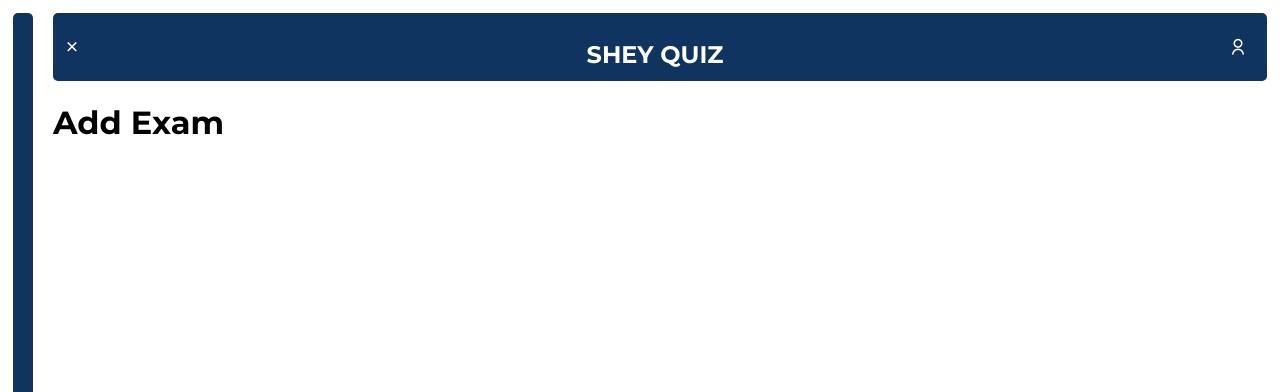
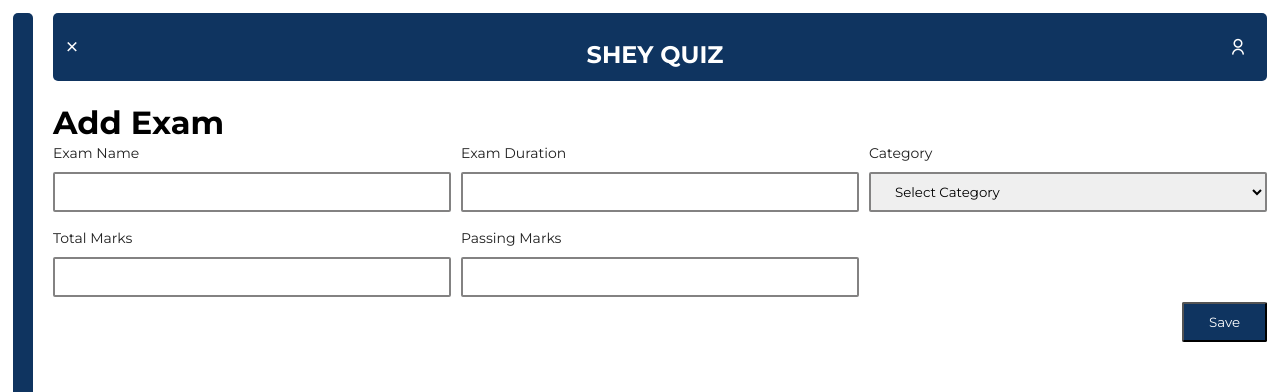
Before and after one commit to farhanhaider624/QuizPortal, a React (Create React App) app in the folder client/: page /admin/exams/edit/1 in a window 1280 px wide. Shown: the top 392 px of the page. Built offline with nearby package versions, Linux system fonts and the light colour scheme; no server answers.

Commit message:
add exam ui

```diff
--- a/client/src/pages/admin/Exams/AddEditExam.js
+++ b/client/src/pages/admin/Exams/AddEditExam.js
@@ -1,10 +1,56 @@
 import React from 'react'
 import PageTitle from '../../../components/PageTitle'
+import { Col, Form, message, Row, Select, Table } from "antd";
 
 const AddEditExam = () => {
+
+  const onFinish = async (values) => {
+    console.log('Received values of form:', values);
+  }
+
   return (
     <div>
-        <PageTitle title="Add Exam" />
+        <PageTitle title="Add Exam"/>
+        <Form layout='vertical' onFinish={onFinish}>
+          <Row gutter={[10,10]}>
+            {/* in antd gutter is the gap */}
+            <Col span={8}>
+              <Form.Item label="Exam Name" name="name">
+                <input type="text" />
+              </Form.Item>
+            </Col>
+            <Col span={8}>
+              <Form.Item label="Exam Duration" name="duration">
+                <input type="number" />
+              </Form.Item>
+            </Col>
+            <Col span={8}>
+              <Form.Item label="Category" name="category">
+              <select name="" id="">
+                <option value="">Select Category</option>
+                <option value="javascript">JavaScript</option>
+                <option value="react">React</option>
+                <option value="node">Node</option>
+                <option value="mongodb">MongoDB</option>
+              </select>
+              </Form.Item>
+            </Col>
+            <Col span={8}>
+              <Form.Item label="Total Marks" name="totalMarks">
+                <input type="number" />
+              </Form.Item>
+            </Col>
+            <Col span={8}>
+              <Form.Item label="Passing Marks" name="passingMarks">
+                <input type="number" />
+              </Form.Item>
+            </Col>
+          </Row>
+
+          <div className="flex justify-end">
+            <button className="primary-contained-btn" type="submit">Save</button>
+          </div>
+        </Form>
     </div>
   )
 }
```
